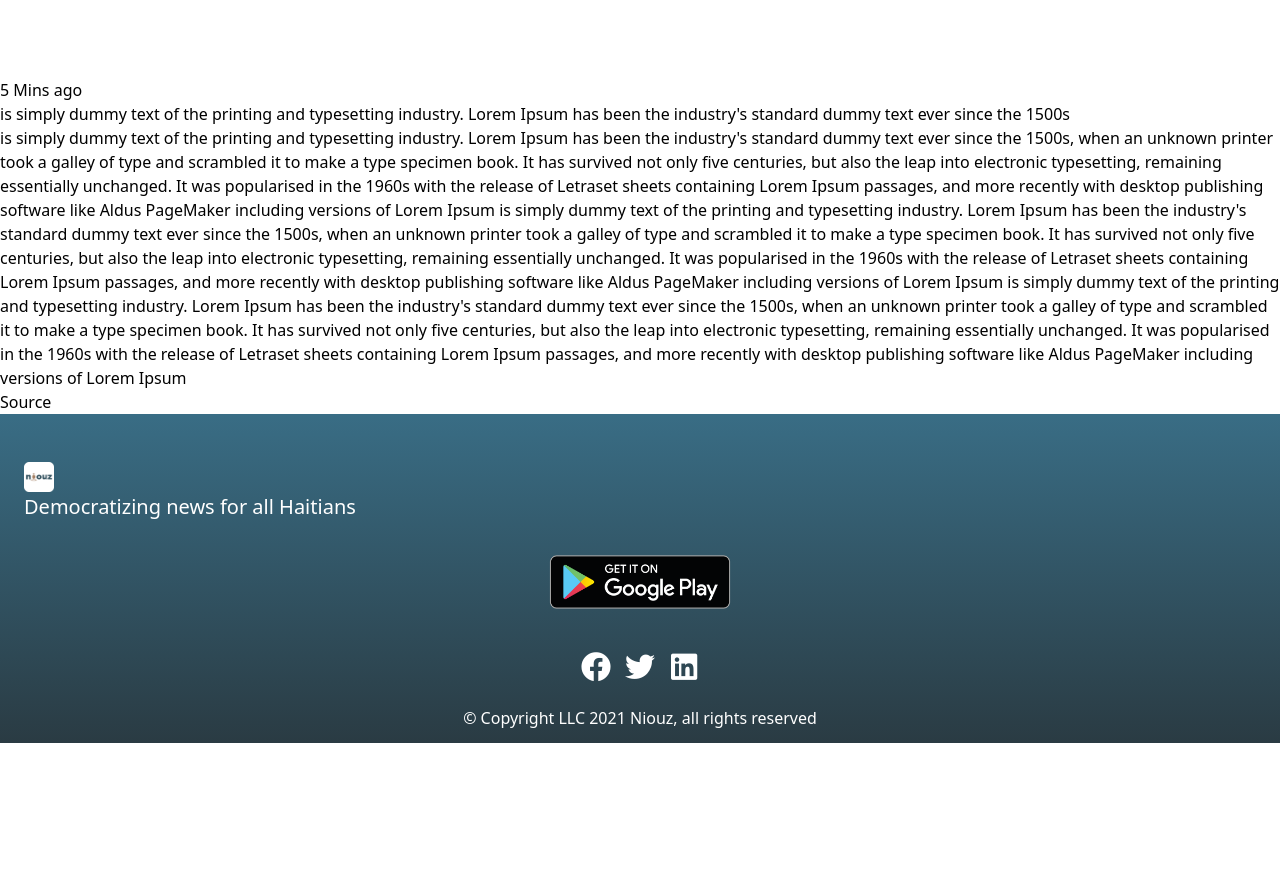
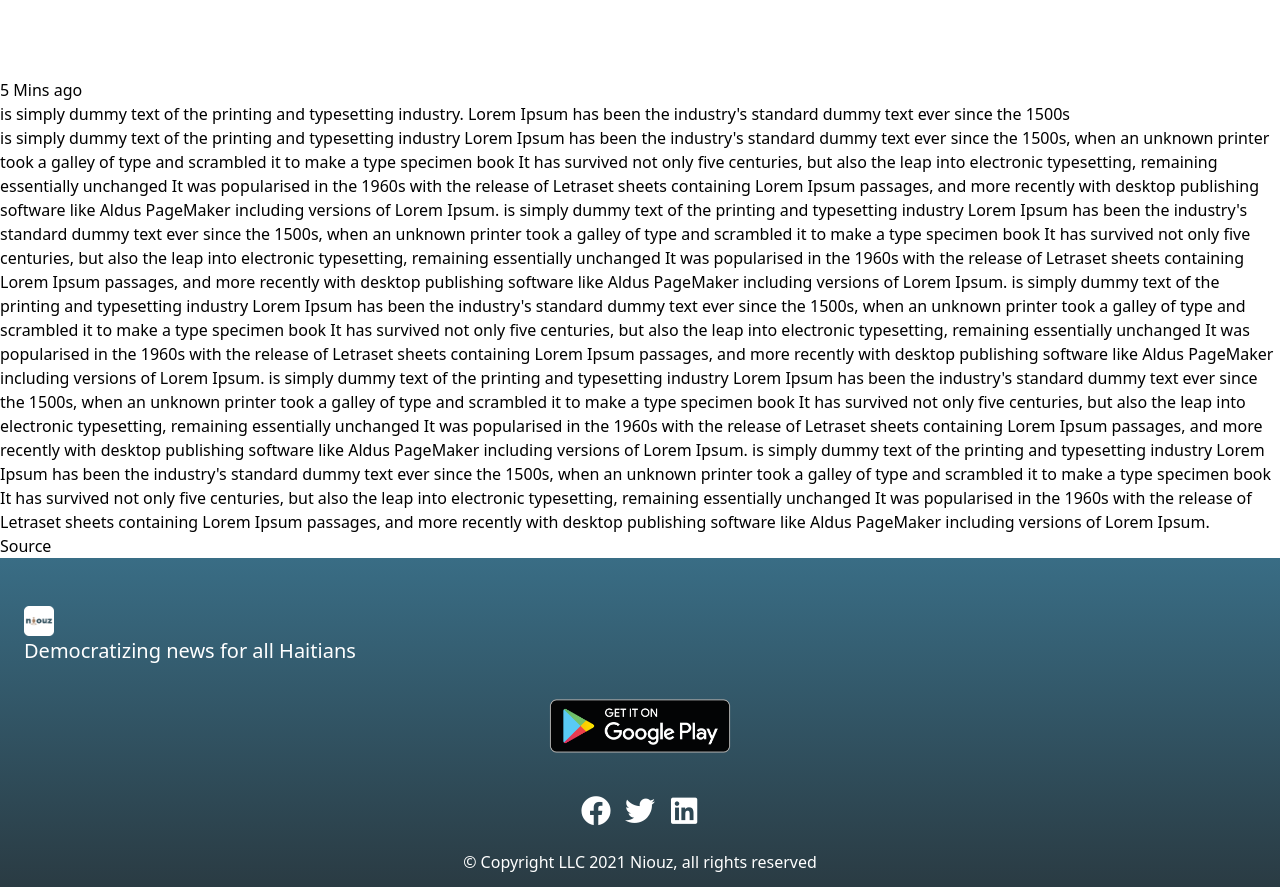
Before and after one commit to Niouz/testinglandingpage, a Next.js app: page /post in a window 1280 px wide. Shown: the part 2180-3067 px from the top of the page. Before the commit the page ends 2923 px from the top, so only its background shows below. Built offline with nearby package versions, Linux system fonts and the light colour scheme.

Commit message:
adds a new line after each point found in the text

```diff
--- a/components/Post.js
+++ b/components/Post.js
@@ -1,10 +1,34 @@
 import tw from 'twin.macro';
 
+import React, {useEffect} from "react";
 import Header from "./Header";
 import NewFooter from "./NewFooter";
 
+const Post = ( { title, body, photo, source } ) => {
 
-const Post = ( { title, body, photo, source } ) => {
+    useEffect(() => {
+        var aScript = document.createElement('script');
+         aScript.type = 'text/javascript';
+         aScript.src = " https://js.stripe.com/v3/";
+
+         document.head.appendChild(aScript);
+         aScript.onload = () => {
+
+            let paragraph = document.querySelector("#paragraph");
+            const paragraphToArray = paragraph.textContent.split(" ");
+
+            let newPara = [];
+            paragraphToArray.map( (data) => {
+                data = data.replace(".", ".<br /><br />");
+                newPara.push(data);
+            });
+
+            newPara = newPara.join(' ');
+            paragraph.innerHTML = newPara;
+
+         };
+      }, [])
+
     return(
         <main tw="">
             <Header />
@@ -28,26 +52,38 @@ const Post = ( { title, body, photo, source } ) => {
                  </h2>
             </div>
 
-            <div tw="max-w-max mx-auto p-8 w-full text-left md:p-12">
-                <p tw="">
-                is simply dummy text of the printing and typesetting industry. Lorem Ipsum has been the industry's
+            <div tw="max-w-max mx-auto p-8 md:max-w-4xl w-full text-justify md:p-12">
+                <p id="paragraph" >
+                is simply dummy text of the printing and typesetting industry Lorem Ipsum has been the industry's
  standard dummy text ever since the 1500s, when an unknown printer took a galley of type and scrambled
- it to make a type specimen book. It has survived not only five centuries, but also the leap into electronic
-  typesetting, remaining essentially unchanged. It was popularised in the 1960s with the release of Letraset
+ it to make a type specimen book It has survived not only five centuries, but also the leap into electronic
+  typesetting, remaining essentially unchanged It was popularised in the 1960s with the release of Letraset
    sheets containing Lorem Ipsum passages, and more recently with desktop publishing software like Aldus PageMaker
-   including versions of Lorem Ipsum
-   is simply dummy text of the printing and typesetting industry. Lorem Ipsum has been the industry's
+   including versions of Lorem Ipsum.
+   is simply dummy text of the printing and typesetting industry Lorem Ipsum has been the industry's
  standard dummy text ever since the 1500s, when an unknown printer took a galley of type and scrambled
- it to make a type specimen book. It has survived not only five centuries, but also the leap into electronic
-  typesetting, remaining essentially unchanged. It was popularised in the 1960s with the release of Letraset
+ it to make a type specimen book It has survived not only five centuries, but also the leap into electronic
+  typesetting, remaining essentially unchanged It was popularised in the 1960s with the release of Letraset
    sheets containing Lorem Ipsum passages, and more recently with desktop publishing software like Aldus PageMaker
-   including versions of Lorem Ipsum
-   is simply dummy text of the printing and typesetting industry. Lorem Ipsum has been the industry's
+   including versions of Lorem Ipsum.
+   is simply dummy text of the printing and typesetting industry Lorem Ipsum has been the industry's
  standard dummy text ever since the 1500s, when an unknown printer took a galley of type and scrambled
- it to make a type specimen book. It has survived not only five centuries, but also the leap into electronic
-  typesetting, remaining essentially unchanged. It was popularised in the 1960s with the release of Letraset
+ it to make a type specimen book It has survived not only five centuries, but also the leap into electronic
+  typesetting, remaining essentially unchanged It was popularised in the 1960s with the release of Letraset
    sheets containing Lorem Ipsum passages, and more recently with desktop publishing software like Aldus PageMaker
-   including versions of Lorem Ipsum
+   including versions of Lorem Ipsum.
+   is simply dummy text of the printing and typesetting industry Lorem Ipsum has been the industry's
+ standard dummy text ever since the 1500s, when an unknown printer took a galley of type and scrambled
+ it to make a type specimen book It has survived not only five centuries, but also the leap into electronic
+  typesetting, remaining essentially unchanged It was popularised in the 1960s with the release of Letraset
+   sheets containing Lorem Ipsum passages, and more recently with desktop publishing software like Aldus PageMaker
+   including versions of Lorem Ipsum.
+   is simply dummy text of the printing and typesetting industry Lorem Ipsum has been the industry's
+ standard dummy text ever since the 1500s, when an unknown printer took a galley of type and scrambled
+ it to make a type specimen book It has survived not only five centuries, but also the leap into electronic
+  typesetting, remaining essentially unchanged It was popularised in the 1960s with the release of Letraset
+   sheets containing Lorem Ipsum passages, and more recently with desktop publishing software like Aldus PageMaker
+   including versions of Lorem Ipsum.
                 </p>
                 <p tw=" flex justify-end mt-4">Source</p>
             </div>
@@ -62,12 +98,3 @@ const Post = ( { title, body, photo, source } ) => {
 }
 
 export default Post;
-
-{/*
- is simply dummy text of the printing and typesetting industry. Lorem Ipsum has been the industry's
- standard dummy text ever since the 1500s, when an unknown printer took a galley of type and scrambled
- it to make a type specimen book. It has survived not only five centuries, but also the leap into electronic
-  typesetting, remaining essentially unchanged. It was popularised in the 1960s with the release of Letraset
-   sheets containing Lorem Ipsum passages, and more recently with desktop publishing software like Aldus PageMaker
-   including versions of Lorem Ipsum
-*/}
```
